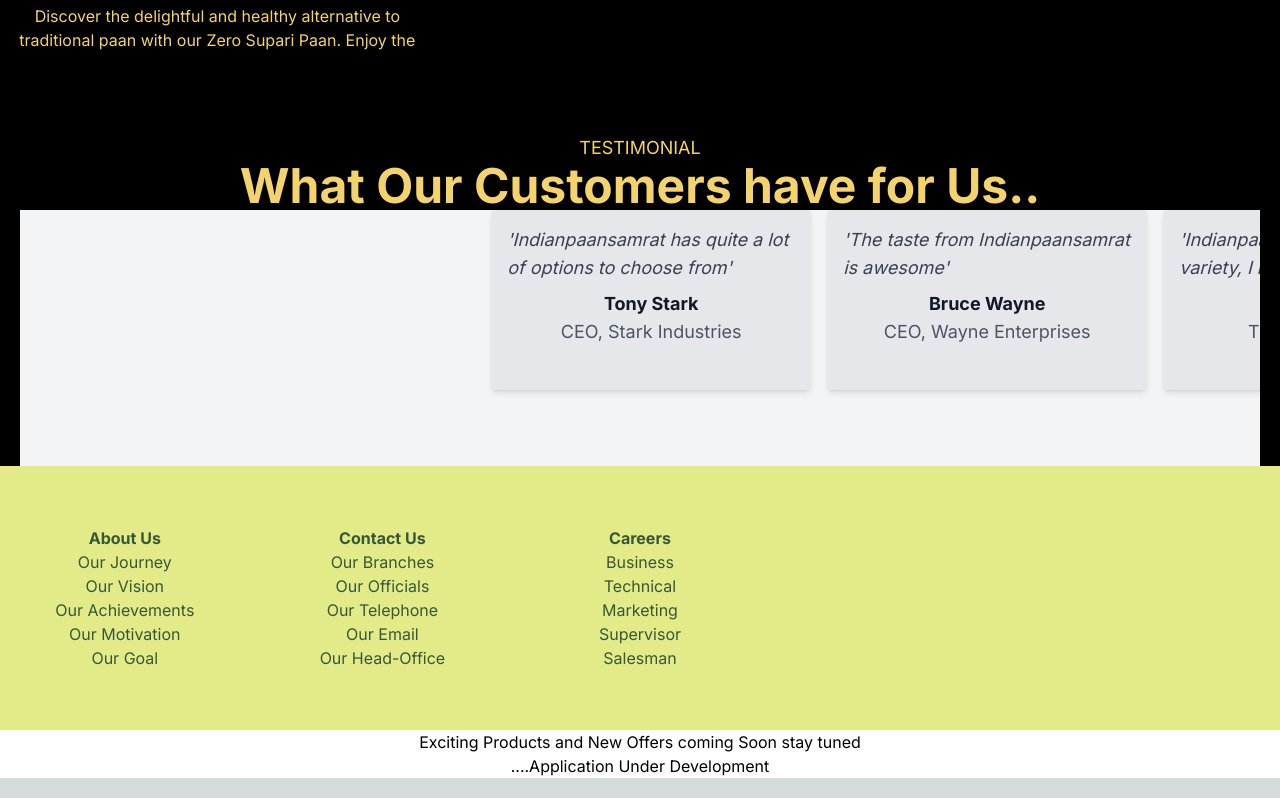
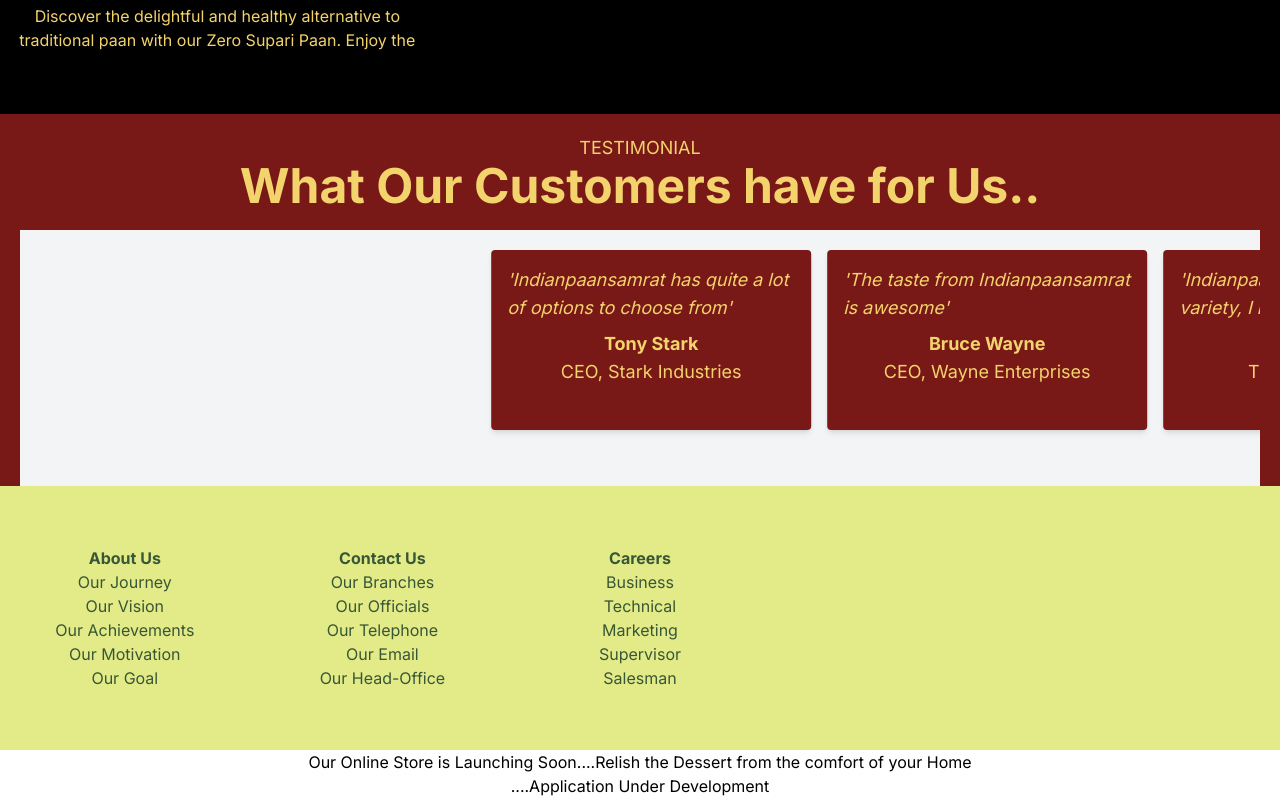
Before and after one commit to Satya23032991/beteelkart, a Next.js app: page / in a window 1280 px wide. Shown: the part 2869-3667 px from the top of the page. Built offline with nearby package versions, Linux system fonts and the light colour scheme.

Commit message:
testimonial-section-improvised

```diff
--- a/src/app/page.jsx
+++ b/src/app/page.jsx
@@ -73,7 +73,7 @@
     {/* <DynamicTestimonial/> */}
     <DynamicTestimonial/>
     <DynamicFooter/>
-      <p>Exciting Products and New Offers coming Soon stay tuned</p>
+      <p>Our Online Store is Launching Soon....Relish the Dessert from the comfort of your Home</p>
       <p>....Application Under Development</p>
     </main>
   );
--- a/src/components/Testimonial.jsx
+++ b/src/components/Testimonial.jsx
@@ -43,19 +43,19 @@
 
 const Testimonial = () => {
   return (
-    <div className="about_sec bg-black text-[#f3d36c] h-auto text-lg w-full flex flex-col items-center justify-center relative overflow-hidden mx-auto py-10 md:py-0 p-5 mt-0">
+    <div className="about_sec bg-[#791917] text-[#f3d36c] h-auto text-lg w-full flex flex-col items-center justify-center relative overflow-hidden mx-auto py-10 md:py-0 p-5 mt-0">
       <div className="section-title text-center mt-5">
         <span>TESTIMONIAL</span>
         <h2 className="mt-20 md:mt-0 text-4xl md:text-5xl font-bold text-[#f3d36c] bg-clip-text">
           What Our Customers have for Us..
         </h2>
       </div>
-      <div className="relative w-full h-64 overflow-hidden bg-gray-100">
+      <div className="relative w-full pt-5 mt-5 h-64 overflow-hidden bg-gray-100">
         <InfiniteMovingCards
           items={testimonials}
           direction="right"
-          speed="medium" // Adjust to your preferred speed
-          mobileSpeed="50s" // Faster speed for mobile screens
+          speed="medium"
+          mobileSpeed="very_slow"
         />
       </div>
     </div>
--- a/src/components/ui/infinite-moving-cards.jsx
+++ b/src/components/ui/infinite-moving-cards.jsx
@@ -10,15 +10,16 @@
   const [scrollLeft, setScrollLeft] = useState(0);
   const containerRef = useRef(null);
 
-  // Define animation speed
+
   const speedMap = {
     slow: "40s",
     medium: "20s",
-    fast: "10s"
+    fast: "10s",
+    very_slow: "60"
   };
   const animationDuration = speedMap[speed] || speedMap.slow;
 
-  // Define animation direction
+
   const keyframes = direction === "right" ?
     "0% { transform: translateX(100%); } 100% { transform: translateX(-100%); }" :
     "0% { transform: translateX(-100%); } 100% { transform: translateX(100%); }";
@@ -26,7 +27,7 @@
   // Calculate card and container widths
   const cardWidth = 320; // Base card width including padding and margin
   const cardMargin = 16; // Margin between cards
-  const numberOfCards = items.length * 2; // Duplicate items for seamless scrolling
+  const numberOfCards = items.length * 7; // Duplicate items for seamless scrolling
   const totalWidth = (cardWidth + cardMargin) * numberOfCards;
 
   const handleMouseDown = (e) => {
@@ -85,16 +86,16 @@
           flexDirection: direction === "right" ? 'row' : 'row-reverse',
           animation: `scroll ${animationDuration} linear infinite`,
           whiteSpace: 'nowrap',
-          animationPlayState: isDragging ? 'paused' : 'running' // Pause animation on drag
+          animationPlayState: isDragging ? 'paused' : 'running'
         }}
       >
         <div className="flex flex-nowrap">
           {items.map((item, index) => (
-            <div key={index} className="inline-block w-64 md:w-80 p-4 bg-gray-200 rounded shadow-md mr-4 flex flex-col items-center">
+            <div key={index} className="inline-block w-64 md:w-80 p-4 bg-[#791917] rounded shadow-md mr-4 flex flex-col items-center">
               {/* {item.image && <Image src={item.image} alt={item.name} width={100} height={100} className="rounded-full mb-4" />} */}
-              <p className="text-gray-700 text-sm md:text-lg italic whitespace-normal">&apos;{item.quote}&apos;</p>
-              <p className="mt-2 text-gray-900 font-bold whitespace-normal">{item.name}</p>
-              <p className="text-gray-600 whitespace-normal">{item.title}</p>
+              <p className="text-[#f3d36c] text-sm md:text-lg italic whitespace-normal">&apos;{item.quote}&apos;</p>
+              <p className="mt-2 text-[#f3d36c] font-bold whitespace-normal">{item.name}</p>
+              <p className="text-[#f3d36c] whitespace-normal">{item.title}</p>
             </div>
           ))}
         </div>
```
Also changed, not shown: src/components/ui/infinite-moving-cards.module..css (added, +25 -0 lines).
